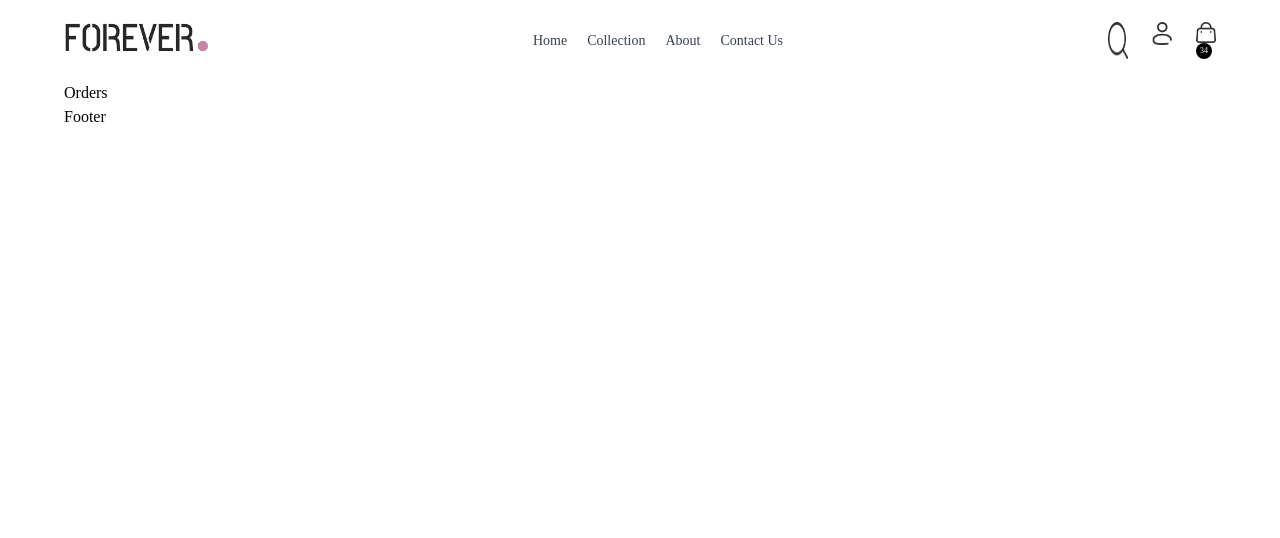
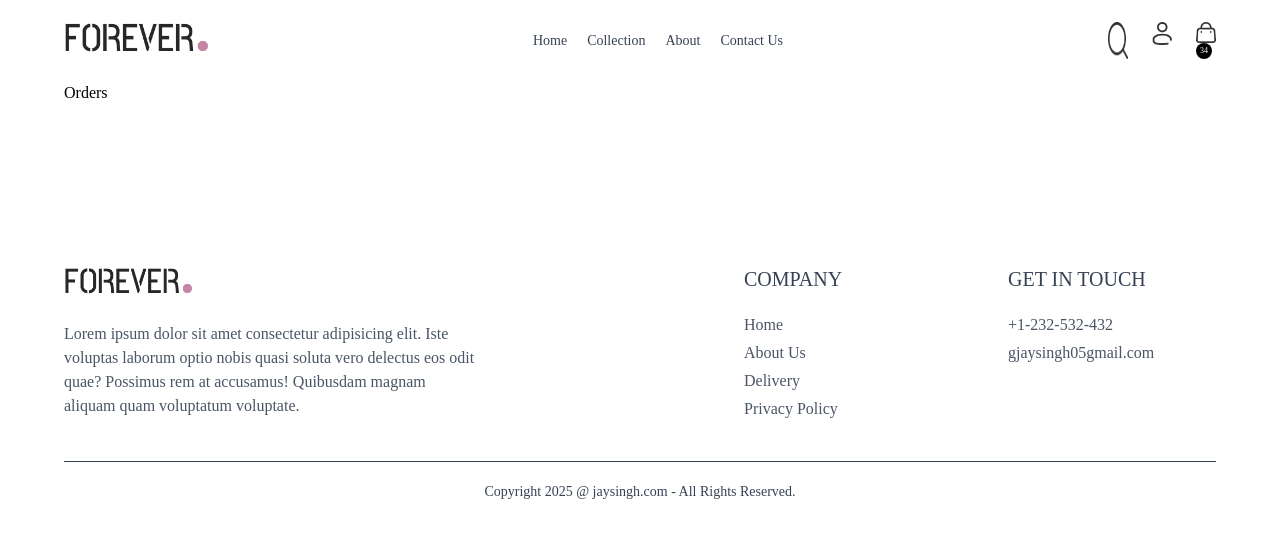
Before and after one commit to Jaysinghgautam/E-ComerceWebsite, a React (Vite) app in the folder Frontend/: page /orders in a window 1280 px wide. Shown: the top 538 px of the page. Built offline with nearby package versions, Linux system fonts and the light colour scheme.

Commit message:
added footer page

```diff
--- a/Frontend/src/components/Footer.jsx
+++ b/Frontend/src/components/Footer.jsx
@@ -1,9 +1,52 @@
-import React from 'react'
+import React from "react";
+import { assets } from "../assets/assets";
 
 function Footer() {
   return (
-    <div>Footer</div>
-  )
+    <div className="my-10 mt-40 text-gray-700">
+      {/* Grid Section */}
+      <div className="flex flex-col sm:grid grid-cols-[3fr_1fr_1fr] gap-14">
+        {/* Logo + About */}
+        <div>
+          <img src={assets.logo} className="mb-5 w-32" alt="Logo" />
+          <p className="w-full md:w-2/3 text-gray-600">
+            Lorem ipsum dolor sit amet consectetur adipisicing elit. Iste
+            voluptas laborum optio nobis quasi soluta vero delectus eos odit
+            quae? Possimus rem at accusamus! Quibusdam magnam aliquam quam
+            voluptatum voluptate.
+          </p>
+        </div>
+
+        {/* Company Links */}
+        <div>
+          <p className="text-xl font-medium mb-5">COMPANY</p>
+          <ul className="flex flex-col gap-1 text-gray-600">
+            <li>Home</li>
+            <li>About Us</li>
+            <li>Delivery</li>
+            <li>Privacy Policy</li>
+          </ul>
+        </div>
+
+        {/* Contact Info */}
+        <div>
+          <p className="text-xl font-medium mb-5">GET IN TOUCH</p>
+          <ul className="flex flex-col gap-1 text-gray-600">
+            <li>+1-232-532-432</li>
+            <li>gjaysingh05gmail.com</li>
+          </ul>
+        </div>
+      </div>
+
+      {/* Bottom Section */}
+      <div className="mt-10">
+        <hr />
+        <p className="py-5 text-sm text-center">
+          Copyright 2025 @ jaysingh.com - All Rights Reserved.
+        </p>
+      </div>
+    </div>
+  );
 }
 
-export default Footer
+export default Footer;
```
